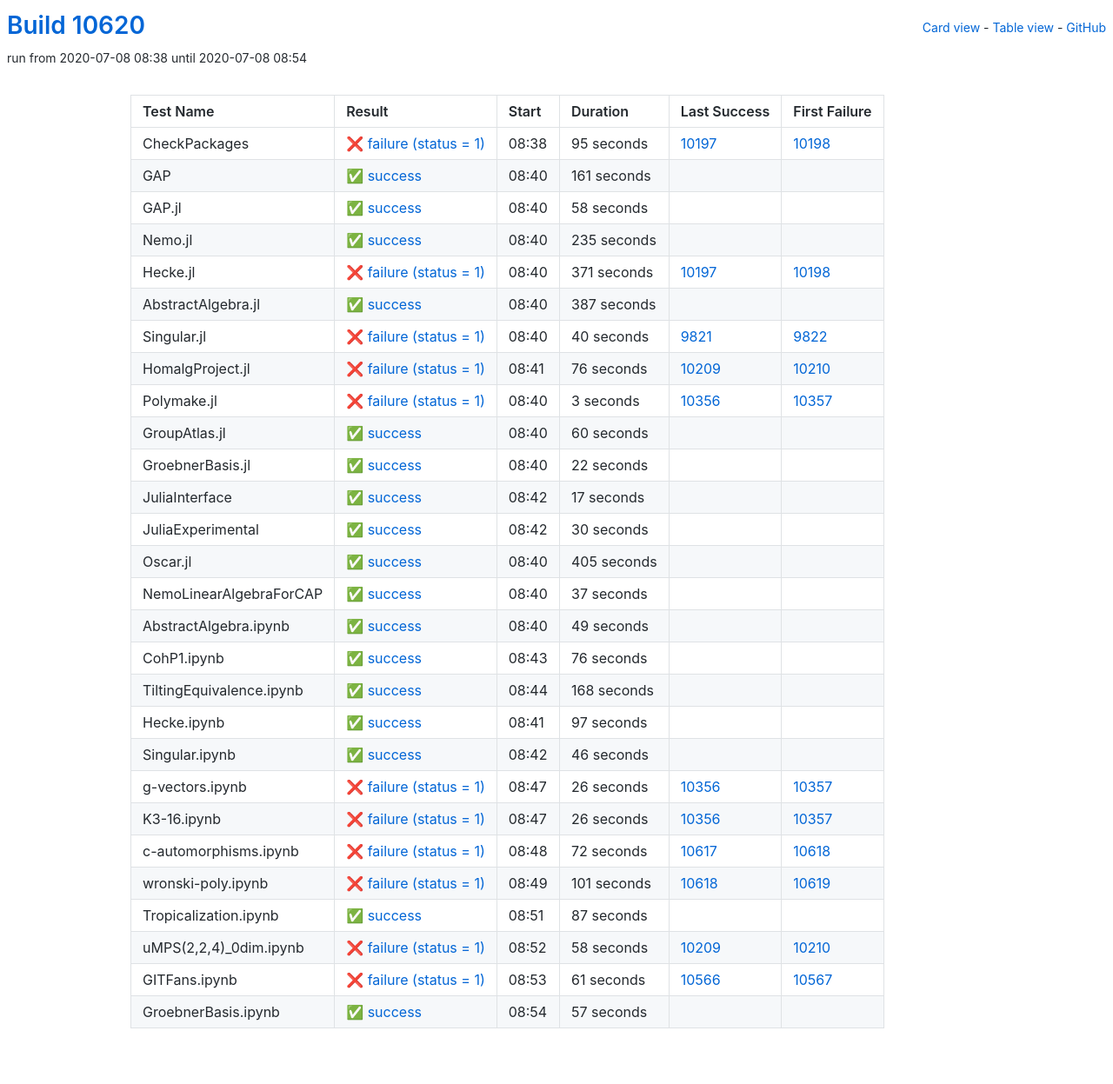
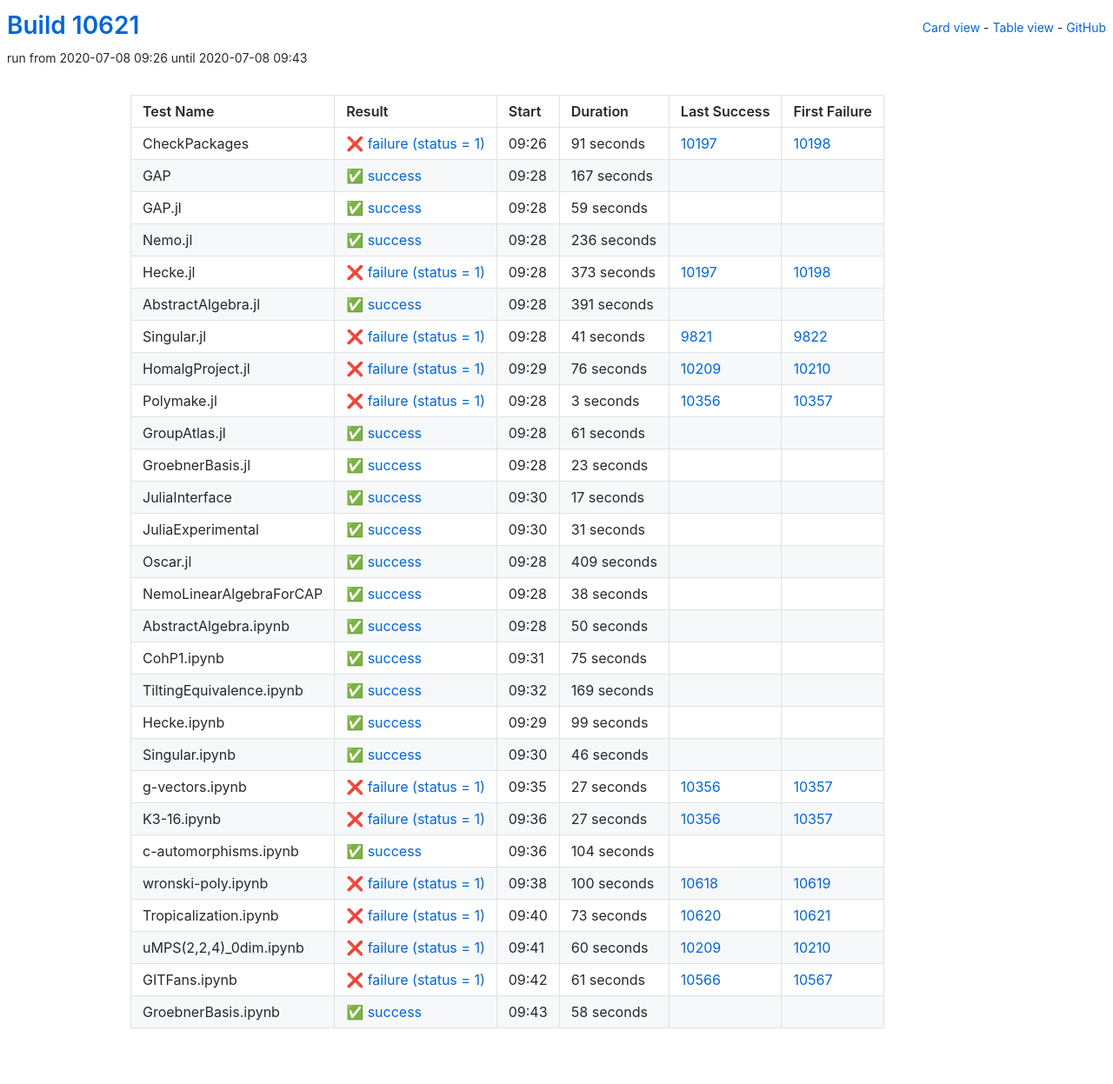
Before and after one commit to oscar-system/oscar-ci-status, a Jekyll site: the page built from table.html, in a window 1280 px wide. Shown: the whole page at 87% size. Built offline with Jekyll 4.4.1, drawn with Linux system fonts in a browser that asks for light colours.

Commit message:
Build #10621

```diff
--- a/_data/ci.yml
+++ b/_data/ci.yml
@@ -1,6 +1,6 @@
 ---
-build: 10620
-build_url: https://oscarci.mathematik.uni-kl.de/job/oscar/10620/
+build: 10621
+build_url: https://oscarci.mathematik.uni-kl.de/job/oscar/10621/
 job: oscar
 organization: oscar-system
 repo: oscar-ci-status
@@ -8,92 +8,92 @@
 tests:
 - name: CheckPackages
   id: checkpackages
-  log: https://oscarci.mathematik.uni-kl.de/job/oscar/10620/artifact/logs/build-10620/CheckPackages.log
-  start: 2020-07-08 08:38
+  log: https://oscarci.mathematik.uni-kl.de/job/oscar/10621/artifact/logs/build-10621/CheckPackages.log
+  start: 2020-07-08 09:26
   success: false
   exitcode: 1
   status: failure
-  duration: 95
+  duration: 91
   last_success: 10197
   last_success_url: https://oscarci.mathematik.uni-kl.de/job/oscar/10197/
   first_failure: 10198
   first_failure_url: https://oscarci.mathematik.uni-kl.de/job/oscar/10198/
 - name: GAP
   id: gap
-  log: https://oscarci.mathematik.uni-kl.de/job/oscar/10620/artifact/logs/build-10620/GAP.log
-  start: 2020-07-08 08:40
+  log: https://oscarci.mathematik.uni-kl.de/job/oscar/10621/artifact/logs/build-10621/GAP.log
+  start: 2020-07-08 09:28
   success: true
   exitcode: 0
   status: success
-  duration: 161
+  duration: 167
   last_success: false
   last_success_url:
   first_failure: false
   first_failure_url:
 - name: GAP.jl
   id: gap-jl
-  log: https://oscarci.mathematik.uni-kl.de/job/oscar/10620/artifact/logs/build-10620/GAP.jl.log
-  start: 2020-07-08 08:40
+  log: https://oscarci.mathematik.uni-kl.de/job/oscar/10621/artifact/logs/build-10621/GAP.jl.log
+  start: 2020-07-08 09:28
   success: true
   exitcode: 0
   status: success
-  duration: 58
+  duration: 59
   last_success: false
   last_success_url:
   first_failure: false
   first_failure_url:
 - name: Nemo.jl
   id: nemo-jl
-  log: https://oscarci.mathematik.uni-kl.de/job/oscar/10620/artifact/logs/build-10620/Nemo.jl.log
-  start: 2020-07-08 08:40
+  log: https://oscarci.mathematik.uni-kl.de/job/oscar/10621/artifact/logs/build-10621/Nemo.jl.log
+  start: 2020-07-08 09:28
   success: true
   exitcode: 0
   status: success
-  duration: 235
+  duration: 236
   last_success: false
   last_success_url:
   first_failure: false
   first_failure_url:
 - name: Hecke.jl
   id: hecke-jl
-  log: https://oscarci.mathematik.uni-kl.de/job/oscar/10620/artifact/logs/build-10620/Hecke.jl.log
-  start: 2020-07-08 08:40
+  log: https://oscarci.mathematik.uni-kl.de/job/oscar/10621/artifact/logs/build-10621/Hecke.jl.log
+  start: 2020-07-08 09:28
   success: false
   exitcode: 1
   status: failure
-  duration: 371
+  duration: 373
   last_success: 10197
   last_success_url: https://oscarci.mathematik.uni-kl.de/job/oscar/10197/
   first_failure: 10198
   first_failure_url: https://oscarci.mathematik.uni-kl.de/job/oscar/10198/
 - name: AbstractAlgebra.jl
   id: abstractalgebra-jl
-  log: https://oscarci.mathematik.uni-kl.de/job/oscar/10620/artifact/logs/build-10620/AbstractAlgebra.jl.log
-  start: 2020-07-08 08:40
+  log: https://oscarci.mathematik.uni-kl.de/job/oscar/10621/artifact/logs/build-10621/AbstractAlgebra.jl.log
+  start: 2020-07-08 09:28
   success: true
   exitcode: 0
   status: success
-  duration: 387
+  duration: 391
   last_success: false
   last_success_url:
   first_failure: false
   first_failure_url:
 - name: Singular.jl
   id: singular-jl
-  log: https://oscarci.mathematik.uni-kl.de/job/oscar/10620/artifact/logs/build-10620/Singular.jl.log
-  start: 2020-07-08 08:40
+  log: https://oscarci.mathematik.uni-kl.de/job/oscar/10621/artifact/logs/build-10621/Singular.jl.log
+  start: 2020-07-08 09:28
   success: false
   exitcode: 1
   status: failure
-  duration: 40
+  duration: 41
   last_success: 9821
   last_success_url: https://oscarci.mathematik.uni-kl.de/job/oscar/9821/
   first_failure: 9822
   first_failure_url: https://oscarci.mathematik.uni-kl.de/job/oscar/9822/
 - name: HomalgProject.jl
   id: homalgproject-jl
-  log: https://oscarci.mathematik.uni-kl.de/job/oscar/10620/artifact/logs/build-10620/HomalgProject.jl.log
-  start: 2020-07-08 08:41
+  log: https://oscarci.mathematik.uni-kl.de/job/oscar/10621/artifact/logs/build-10621/HomalgProject.jl.log
+  start: 2020-07-08 09:29
   success: false
   exitcode: 1
   status: failure
@@ -104,8 +104,8 @@
   first_failure_url: https://oscarci.mathematik.uni-kl.de/job/oscar/10210/
 - name: Polymake.jl
   id: polymake-jl
-  log: https://oscarci.mathematik.uni-kl.de/job/oscar/10620/artifact/logs/build-10620/Polymake.jl.log
-  start: 2020-07-08 08:40
+  log: https://oscarci.mathematik.uni-kl.de/job/oscar/10621/artifact/logs/build-10621/Polymake.jl.log
+  start: 2020-07-08 09:28
   success: false
   exitcode: 1
   status: failure
@@ -116,32 +116,32 @@
   first_failure_url: https://oscarci.mathematik.uni-kl.de/job/oscar/10357/
 - name: GroupAtlas.jl
   id: groupatlas-jl
-  log: https://oscarci.mathematik.uni-kl.de/job/oscar/10620/artifact/logs/build-10620/GroupAtlas.jl.log
-  start: 2020-07-08 08:40
+  log: https://oscarci.mathematik.uni-kl.de/job/oscar/10621/artifact/logs/build-10621/GroupAtlas.jl.log
+  start: 2020-07-08 09:28
   success: true
   exitcode: 0
   status: success
-  duration: 60
+  duration: 61
   last_success: false
   last_success_url:
   first_failure: false
   first_failure_url:
 - name: GroebnerBasis.jl
   id: groebnerbasis-jl
-  log: https://oscarci.mathematik.uni-kl.de/job/oscar/10620/artifact/logs/build-10620/GroebnerBasis.jl.log
-  start: 2020-07-08 08:40
+  log: https://oscarci.mathematik.uni-kl.de/job/oscar/10621/artifact/logs/build-10621/GroebnerBasis.jl.log
+  start: 2020-07-08 09:28
   success: true
   exitcode: 0
   status: success
-  duration: 22
+  duration: 23
   last_success: false
   last_success_url:
   first_failure: false
   first_failure_url:
 - name: JuliaInterface
   id: juliainterface
-  log: https://oscarci.mathematik.uni-kl.de/job/oscar/10620/artifact/logs/build-10620/JuliaInterface.log
-  start: 2020-07-08 08:42
+  log: https://oscarci.mathematik.uni-kl.de/job/oscar/10621/artifact/logs/build-10621/JuliaInterface.log
+  start: 2020-07-08 09:30
   success: true
   exitcode: 0
   status: success
@@ -152,92 +152,92 @@
   first_failure_url:
 - name: JuliaExperimental
   id: juliaexperimental
-  log: https://oscarci.mathematik.uni-kl.de/job/oscar/10620/artifact/logs/build-10620/JuliaExperimental.log
-  start: 2020-07-08 08:42
+  log: https://oscarci.mathematik.uni-kl.de/job/oscar/10621/artifact/logs/build-10621/JuliaExperimental.log
+  start: 2020-07-08 09:30
   success: true
   exitcode: 0
   status: success
-  duration: 30
+  duration: 31
   last_success: false
   last_success_url:
   first_failure: false
   first_failure_url:
 - name: Oscar.jl
   id: oscar-jl
-  log: https://oscarci.mathematik.uni-kl.de/job/oscar/10620/artifact/logs/build-10620/Oscar.jl.log
-  start: 2020-07-08 08:40
+  log: https://oscarci.mathematik.uni-kl.de/job/oscar/10621/artifact/logs/build-10621/Oscar.jl.log
+  start: 2020-07-08 09:28
   success: true
   exitcode: 0
   status: success
-  duration: 405
+  duration: 409
   last_success: false
   last_success_url:
   first_failure: false
   first_failure_url:
 - name: NemoLinearAlgebraForCAP
   id: nemolinearalgebraforcap
-  log: https://oscarci.mathematik.uni-kl.de/job/oscar/10620/artifact/logs/build-10620/NemoLinearAlgebraForCAP.log
-  start: 2020-07-08 08:40
+  log: https://oscarci.mathematik.uni-kl.de/job/oscar/10621/artifact/logs/build-10621/NemoLinearAlgebraForCAP.log
+  start: 2020-07-08 09:28
   success: true
   exitcode: 0
   status: success
-  duration: 37
+  duration: 38
   last_success: false
   last_success_url:
   first_failure: false
   first_failure_url:
 - name: AbstractAlgebra.ipynb
   id: abstractalgebra-ipynb
-  log: https://oscarci.mathematik.uni-kl.de/job/oscar/10620/artifact/logs/build-10620/AbstractAlgebra.ipynb.log
-  start: 2020-07-08 08:40
+  log: https://oscarci.mathematik.uni-kl.de/job/oscar/10621/artifact/logs/build-10621/AbstractAlgebra.ipynb.log
+  start: 2020-07-08 09:28
   success: true
   exitcode: 0
   status: success
-  duration: 49
+  duration: 50
   last_success: false
   last_success_url:
   first_failure: false
   first_failure_url:
 - name: CohP1.ipynb
   id: cohp1-ipynb
-  log: https://oscarci.mathematik.uni-kl.de/job/oscar/10620/artifact/logs/build-10620/CohP1.ipynb.log
-  start: 2020-07-08 08:43
+  log: https://oscarci.mathematik.uni-kl.de/job/oscar/10621/artifact/logs/build-10621/CohP1.ipynb.log
+  start: 2020-07-08 09:31
   success: true
   exitcode: 0
   status: success
-  duration: 76
+  duration: 75
   last_success: false
   last_success_url:
   first_failure: false
   first_failure_url:
 - name: TiltingEquivalence.ipynb
   id: tiltingequivalence-ipynb
-  log: https://oscarci.mathematik.uni-kl.de/job/oscar/10620/artifact/logs/build-10620/TiltingEquivalence.ipynb.log
-  start: 2020-07-08 08:44
+  log: https://oscarci.mathematik.uni-kl.de/job/oscar/10621/artifact/logs/build-10621/TiltingEquivalence.ipynb.log
+  start: 2020-07-08 09:32
   success: true
   exitcode: 0
   status: success
-  duration: 168
+  duration: 169
   last_success: false
   last_success_url:
   first_failure: false
   first_failure_url:
 - name: Hecke.ipynb
   id: hecke-ipynb
-  log: https://oscarci.mathematik.uni-kl.de/job/oscar/10620/artifact/logs/build-10620/Hecke.ipynb.log
-  start: 2020-07-08 08:41
+  log: https://oscarci.mathematik.uni-kl.de/job/oscar/10621/artifact/logs/build-10621/Hecke.ipynb.log
+  start: 2020-07-08 09:29
   success: true
   exitcode: 0
   status: success
-  duration: 97
+  duration: 99
   last_success: false
   last_success_url:
   first_failure: false
   first_failure_url:
 - name: Singular.ipynb
   id: singular-ipynb
-  log: https://oscarci.mathematik.uni-kl.de/job/oscar/10620/artifact/logs/build-10620/Singular.ipynb.log
-  start: 2020-07-08 08:42
+  log: https://oscarci.mathematik.uni-kl.de/job/oscar/10621/artifact/logs/build-10621/Singular.ipynb.log
+  start: 2020-07-08 09:30
   success: true
   exitcode: 0
   status: success
@@ -248,80 +248,80 @@
   first_failure_url:
 - name: g-vectors.ipynb
   id: g-vectors-ipynb
-  log: https://oscarci.mathematik.uni-kl.de/job/oscar/10620/artifact/logs/build-10620/g-vectors.ipynb.log
-  start: 2020-07-08 08:47
+  log: https://oscarci.mathematik.uni-kl.de/job/oscar/10621/artifact/logs/build-10621/g-vectors.ipynb.log
+  start: 2020-07-08 09:35
   success: false
   exitcode: 1
   status: failure
-  duration: 26
+  duration: 27
   last_success: 10356
   last_success_url: https://oscarci.mathematik.uni-kl.de/job/oscar/10356/
   first_failure: 10357
   first_failure_url: https://oscarci.mathematik.uni-kl.de/job/oscar/10357/
 - name: K3-16.ipynb
   id: k3-16-ipynb
-  log: https://oscarci.mathematik.uni-kl.de/job/oscar/10620/artifact/logs/build-10620/K3-16.ipynb.log
-  start: 2020-07-08 08:47
+  log: https://oscarci.mathematik.uni-kl.de/job/oscar/10621/artifact/logs/build-10621/K3-16.ipynb.log
+  start: 2020-07-08 09:36
   success: false
   exitcode: 1
   status: failure
-  duration: 26
+  duration: 27
   last_success: 10356
   last_success_url: https://oscarci.mathematik.uni-kl.de/job/oscar/10356/
   first_failure: 10357
   first_failure_url: https://oscarci.mathematik.uni-kl.de/job/oscar/10357/
 - name: c-automorphisms.ipynb
   id: c-automorphisms-ipynb
-  log: https://oscarci.mathematik.uni-kl.de/job/oscar/10620/artifact/logs/build-10620/c-automorphisms.ipynb.log
-  start: 2020-07-08 08:48
+  log: https://oscarci.mathematik.uni-kl.de/job/oscar/10621/artifact/logs/build-10621/c-automorphisms.ipynb.log
+  start: 2020-07-08 09:36
+  success: true
+  exitcode: 0
+  status: success
+  duration: 104
+  last_success: false
+  last_success_url:
+  first_failure: false
+  first_failure_url:
+- name: wronski-poly.ipynb
+  id: wronski-poly-ipynb
+  log: https://oscarci.mathematik.uni-kl.de/job/oscar/10621/artifact/logs/build-10621/wronski-poly.ipynb.log
+  start: 2020-07-08 09:38
   success: false
   exitcode: 1
   status: failure
-  duration: 72
-  last_success: 10617
-  last_success_url: https://oscarci.mathematik.uni-kl.de/job/oscar/10617/
-  first_failure: 10618
-  first_failure_url: https://oscarci.mathematik.uni-kl.de/job/oscar/10618/
-- name: wronski-poly.ipynb
-  id: wronski-poly-ipynb
-  log: https://oscarci.mathematik.uni-kl.de/job/oscar/10620/artifact/logs/build-10620/wronski-poly.ipynb.log
-  start: 2020-07-08 08:49
-  success: false
-  exitcode: 1
-  status: failure
-  duration: 101
+  duration: 100
   last_success: 10618
   last_success_url: https://oscarci.mathematik.uni-kl.de/job/oscar/10618/
   first_failure: 10619
   first_failure_url: https://oscarci.mathematik.uni-kl.de/job/oscar/10619/
 - name: Tropicalization.ipynb
   id: tropicalization-ipynb
-  log: https://oscarci.mathematik.uni-kl.de/job/oscar/10620/artifact/logs/build-10620/Tropicalization.ipynb.log
-  start: 2020-07-08 08:51
-  success: true
-  exitcode: 0
-  status: success
-  duration: 87
-  last_success: false
-  last_success_url:
-  first_failure: false
-  first_failure_url:
-- name: uMPS(2,2,4)_0dim.ipynb
-  id: umps-2-2-4-0dim-ipynb
-  log: https://oscarci.mathematik.uni-kl.de/job/oscar/10620/artifact/logs/build-10620/uMPS-2-2-4-_0dim.ipynb.log
-  start: 2020-07-08 08:52
+  log: https://oscarci.mathematik.uni-kl.de/job/oscar/10621/artifact/logs/build-10621/Tropicalization.ipynb.log
+  start: 2020-07-08 09:40
   success: false
   exitcode: 1
   status: failure
-  duration: 58
+  duration: 73
+  last_success: 10620
+  last_success_url: https://oscarci.mathematik.uni-kl.de/job/oscar/10620/
+  first_failure: 10621
+  first_failure_url: https://oscarci.mathematik.uni-kl.de/job/oscar/10621/
+- name: uMPS(2,2,4)_0dim.ipynb
+  id: umps-2-2-4-0dim-ipynb
+  log: https://oscarci.mathematik.uni-kl.de/job/oscar/10621/artifact/logs/build-10621/uMPS-2-2-4-_0dim.ipynb.log
+  start: 2020-07-08 09:41
+  success: false
+  exitcode: 1
+  status: failure
+  duration: 60
   last_success: 10209
   last_success_url: https://oscarci.mathematik.uni-kl.de/job/oscar/10209/
   first_failure: 10210
   first_failure_url: https://oscarci.mathematik.uni-kl.de/job/oscar/10210/
 - name: GITFans.ipynb
   id: gitfans-ipynb
-  log: https://oscarci.mathematik.uni-kl.de/job/oscar/10620/artifact/logs/build-10620/GITFans.ipynb.log
-  start: 2020-07-08 08:53
+  log: https://oscarci.mathematik.uni-kl.de/job/oscar/10621/artifact/logs/build-10621/GITFans.ipynb.log
+  start: 2020-07-08 09:42
   success: false
   exitcode: 1
   status: failure
@@ -332,12 +332,12 @@
   first_failure_url: https://oscarci.mathematik.uni-kl.de/job/oscar/10567/
 - name: GroebnerBasis.ipynb
   id: groebnerbasis-ipynb
-  log: https://oscarci.mathematik.uni-kl.de/job/oscar/10620/artifact/logs/build-10620/GroebnerBasis.ipynb.log
-  start: 2020-07-08 08:54
+  log: https://oscarci.mathematik.uni-kl.de/job/oscar/10621/artifact/logs/build-10621/GroebnerBasis.ipynb.log
+  start: 2020-07-08 09:43
   success: true
   exitcode: 0
   status: success
-  duration: 57
+  duration: 58
   last_success: false
   last_success_url:
   first_failure: false
```
Also changed, not shown: README.md.
